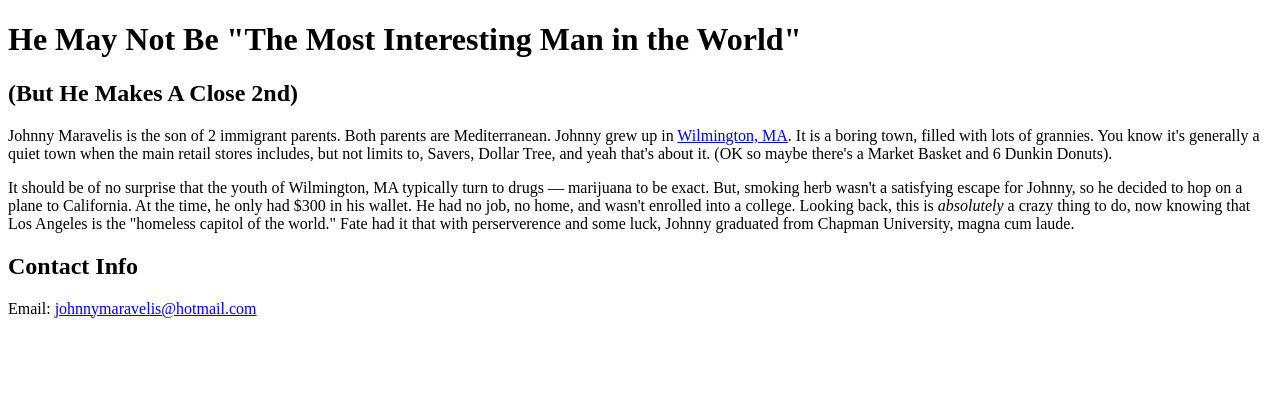
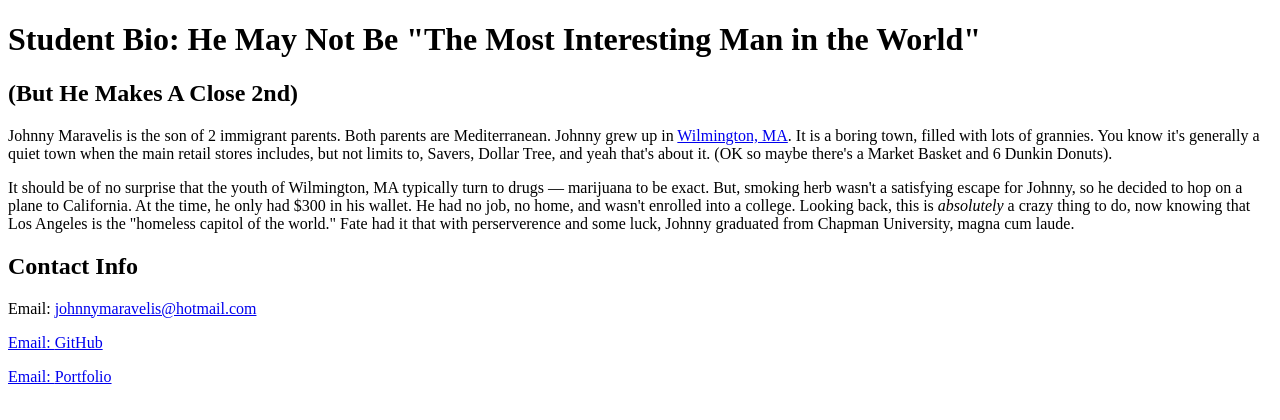
Before and after one commit to PhoenixAfterglow/class-activity-061919, a plain HTML site: page index.html in a window 1280 px wide. Drawn offline with Linux system fonts and the light colour scheme.

Commit message:
GitHub Portfolio

```diff
--- a/index.html
+++ b/index.html
@@ -2,10 +2,10 @@
 <html lang="en-us">
     <head>
         <meta charset="UTF-8">
-        <title>The Man. The Myth.  The Legend.</title>
+        <title>Student Bio: The Man. The Myth.  The Legend.</title>
     </head>
         <body>
-            <h1>He May Not Be "The Most Interesting Man in the World"</h1>
+            <h1>Student Bio: He May Not Be "The Most Interesting Man in the World"</h1>
             <h2>(But He Makes A Close 2nd)</h2>
                 <p>Johnny Maravelis is the son of 2 immigrant parents.  Both parents are Mediterranean.  Johnny
                     grew up in <a href="https://www.wilmingtonma.gov/">Wilmington, MA</a>.  It is a boring town, filled with lots of grannies.  You know it's
@@ -21,5 +21,7 @@
                 </p>
                 <h2>Contact Info</h2>
                     <p>Email: <a href="mailto:johnnymaravelis@hotmail.com"> johnnymaravelis@hotmail.com
+                    <p>Email: <a href="mailto:johnnymaravelis@hotmail.com"> GitHub
+                    <p>Email: <a href="mailto:johnnymaravelis@hotmail.com"> Portfolio
         </body>
 </html>
```
